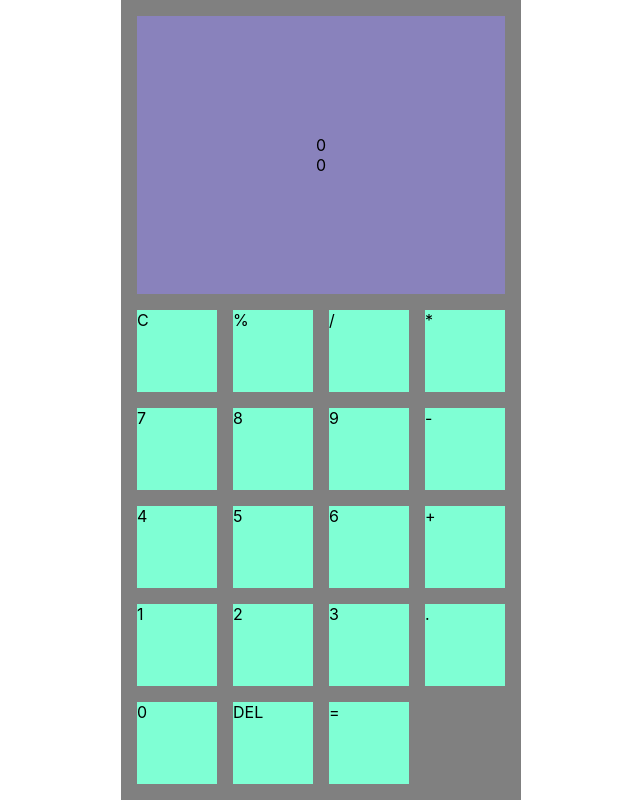
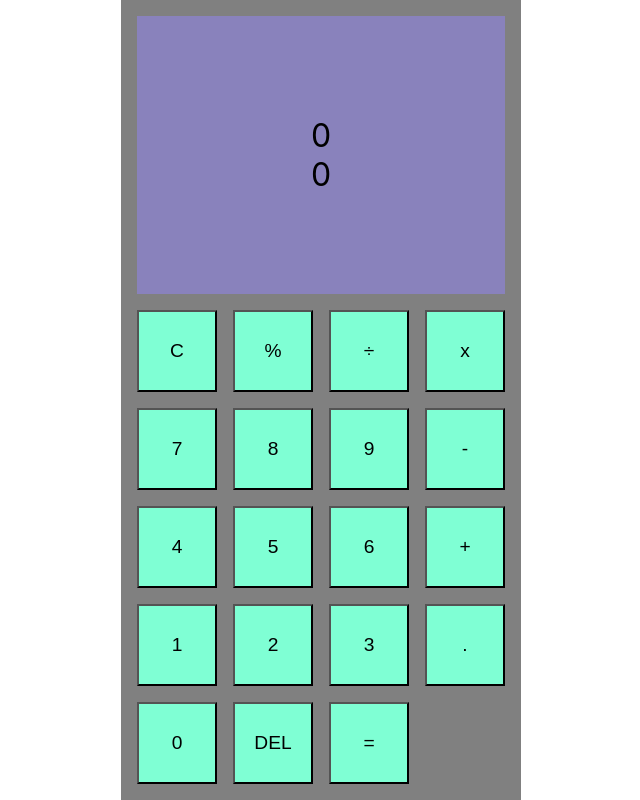
Before and after one commit to NikolaPerisic/js-calculator, a React (Create React App) app: page / in a window 1280 px wide. Shown: the whole page, without its empty margins (319-959 px from the left). Built offline with nearby package versions, Linux system fonts and the light colour scheme.

Commit message:
controls, calculator update

```diff
--- a/package.json
+++ b/package.json
@@ -3,6 +3,7 @@
   "version": "0.1.0",
   "private": true,
   "dependencies": {
+    "mathjs": "^5.5.0",
     "node-sass": "^4.11.0",
     "react": "^16.8.3",
     "react-dom": "^16.8.3",
--- a/src/App.scss
+++ b/src/App.scss
@@ -45,8 +45,12 @@
     flex-direction: column;
     justify-content: center;
     align-items: center;
+    font-size: 2rem;
 }
 
 .Inputs {
     background-color: aquamarine;
 }
+button {
+    font-size: 1.2rem;
+}
--- a/src/Components/Controls.js
+++ b/src/Components/Controls.js
@@ -3,9 +3,15 @@ import "../App.scss";
 
 const controls = props => {
     return (
-        <div className="Inputs" id={props.id} onClick={props.clicked}>
-            {props.inputs}
-        </div>
+        <button
+            className="Inputs"
+            id={props.id}
+            onClick={props.clicked}
+            disabled={props.active}
+            value={props.inputs}
+        >
+            {props.inputs.replace("*", "x").replace("/", "÷")}
+        </button>
     );
 };
 
--- a/src/Containers/Calculator.js
+++ b/src/Containers/Calculator.js
@@ -3,12 +3,13 @@ import "../App.scss";
 import Controls from "../Components/Controls";
 import Display from "../Components/Display";
 import Data from "../assets/Data/Data";
+import math from "mathjs";
 
 class Calculator extends Component {
     state = { ...Data };
 
     inputHandler = el => {
-        const item = el.currentTarget.textContent;
+        const item = el.currentTarget.value;
         const data = { ...this.state.calc };
         const lastChar = data.expression.charAt(data.expression.length - 1);
 
@@ -16,15 +17,39 @@ class Calculator extends Component {
         if (item === "C") return this.clearAllHandler();
         if (item === "=") return this.expressionHandler(data.expression);
 
+        if (
+            (item === "." &&
+                data.output.indexOf(".") !== -1 &&
+                !isNaN(parseInt(lastChar))) ||
+            (item === "0" && data.output === "0") ||
+            (item === "." && lastChar === ".")
+        )
+            return null;
+
+        if (item === "." && isNaN(parseInt(lastChar))) {
+            data.output = "0.";
+            data.expression += "0.";
+            return this.setState({ calc: data });
+        }
+
         if (data.expression === "0") {
             if (!isNaN(parseInt(item))) {
                 data.expression = item;
                 data.output = item;
+            } else if (item === ".") {
+                data.expression += item;
+                data.output += item;
             } else {
                 data.expression += item;
             }
+        } else if (item === ".") {
+            data.expression += item;
+            data.output += item;
         } else {
-            if (!isNaN(parseInt(item)) && !isNaN(parseInt(lastChar))) {
+            if (
+                (!isNaN(parseInt(item)) && !isNaN(parseInt(lastChar))) ||
+                (!isNaN(parseInt(item)) && lastChar === ".")
+            ) {
                 data.expression += item;
                 data.output += item;
             } else if (!isNaN(parseInt(item)) && isNaN(parseInt(lastChar))) {
@@ -33,21 +58,20 @@ class Calculator extends Component {
             } else if (isNaN(parseInt(item)) && !isNaN(parseInt(lastChar))) {
                 data.expression += item;
             } else {
-                data.expression = data.expression.substring(
+                data.expression = data.expression.slice(
                     0,
                     data.expression.length - 1
                 );
                 data.expression += item;
             }
         }
-        this.setState({ calc: data });
-        return null;
+        return this.setState({ calc: data });
     };
     deleteHandler = lastChar => {
         const data = { ...this.state.calc };
         if (data.output.length > 1 && !isNaN(parseInt(lastChar))) {
-            data.output = data.output.substring(0, data.output.length - 1);
-            data.expression = data.expression.substring(
+            data.output = data.output.slice(0, data.output.length - 1);
+            data.expression = data.expression.slice(
                 0,
                 data.expression.length - 1
             );
@@ -63,7 +87,14 @@ class Calculator extends Component {
         return this.setState({ calc: Data.calc });
     };
     expressionHandler = str => {
-        console.log(str);
+        const data = { ...this.state.calc };
+        if (isNaN(parseInt(str[str.length - 1]))) {
+            str = str.slice(0, str.length - 1);
+        }
+        const expressionEval = math.eval(str).toString();
+        data.output = expressionEval;
+        data.expression = expressionEval;
+        return this.setState({ calc: data });
     };
     render() {
         const controls = Object.entries(this.state).map(([key, val]) => {
@@ -74,6 +105,7 @@ class Calculator extends Component {
                         clicked={this.inputHandler}
                         id={key}
                         key={key}
+                        active={this.state.calc.decimalActive}
                     />
                 );
             } else return null;
```
Also changed, not shown: 1 other file (tests, documents, lock files or other folders).
